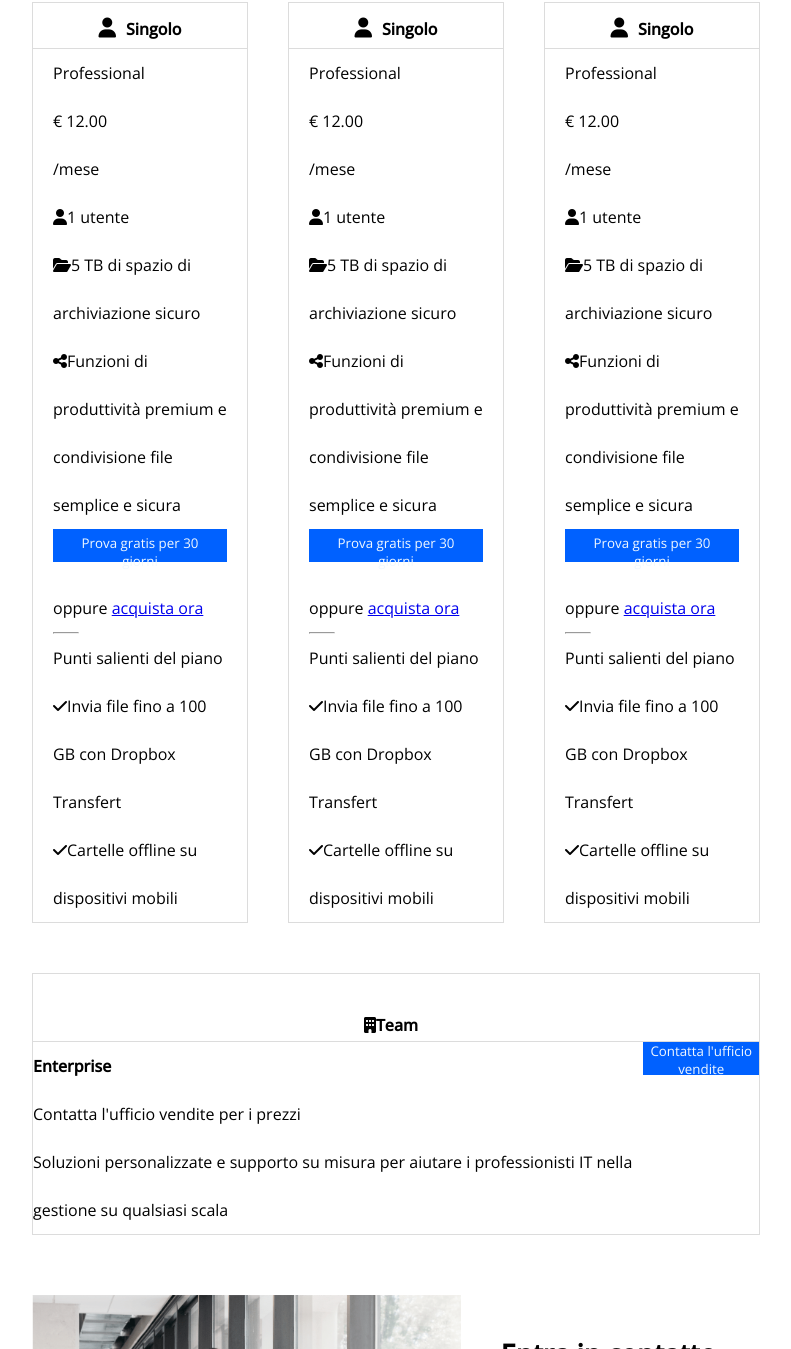
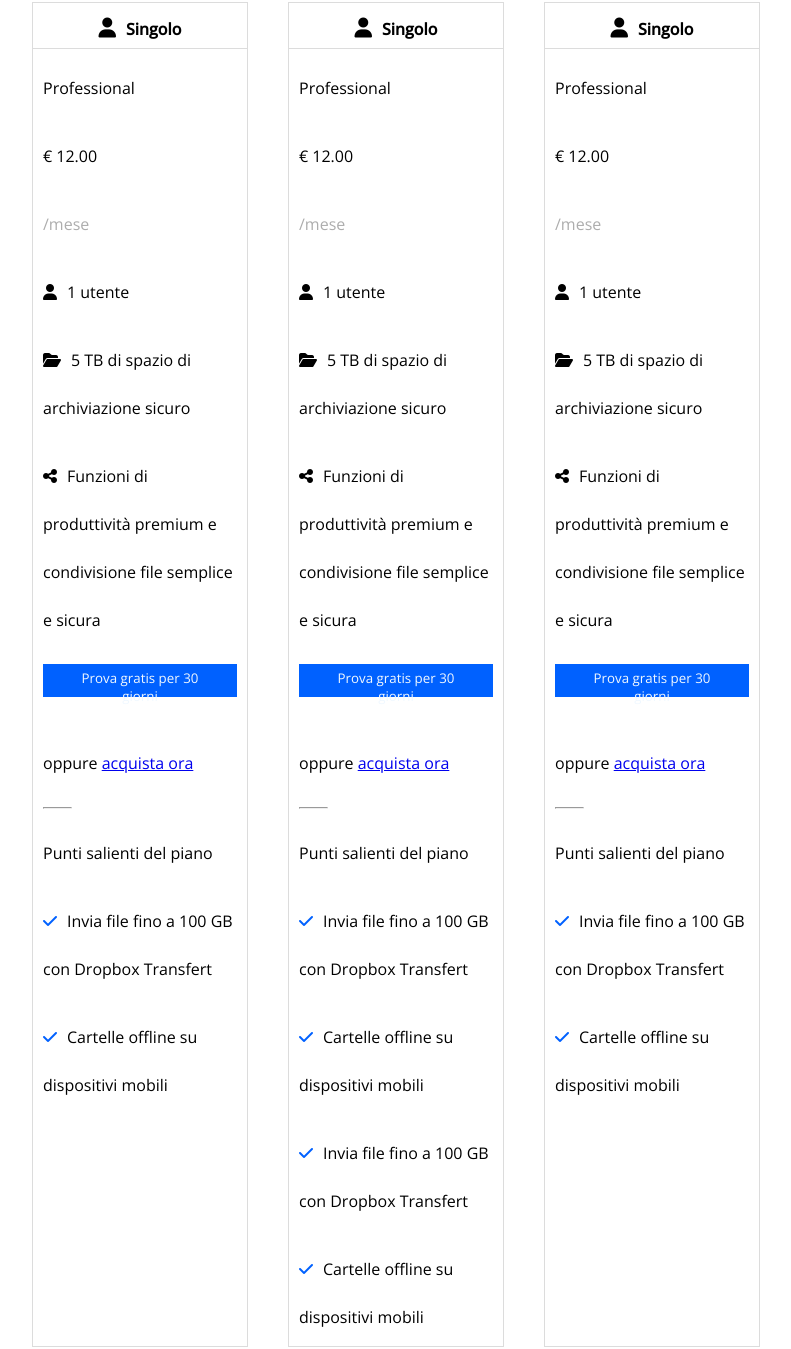
Before and after one commit to AlbertoMessineo/htmlcss-dropbox, a plain HTML site: page index.html in a window 1280 px wide. Shown: the part 1309-2658 px from the top of the page, without its empty margins (244-1035 px from the left). Drawn offline with nearby package versions, Linux system fonts and the light colour scheme.

Commit message:
feat: most style fixed

```diff
--- a/css/styles.css
+++ b/css/styles.css
@@ -35,7 +35,12 @@ h1 {
     width: 70vw;
     margin: 0 auto;
 }
-
+.icon{
+    padding-right: 10px;
+}
+.fa-check{
+    color: #0061ff;
+}
 /* blue buttons */
 .blu {
     background-color: #0061ff;
@@ -47,7 +52,7 @@ h1 {
 
 .container {
     width: 60vw;
-    margin: 50px auto;
+    margin: 50px auto 0 auto;
 }
 
 /* HEADER */
@@ -228,7 +233,9 @@ label {
     display: inline-block;
     line-height: 3;
 }
-
+.month{
+    color: rgb(173, 173, 173);
+}
 .trial {
     padding: 5px 20px;
 }
@@ -241,20 +248,36 @@ h6 {
     font-size: 16px;
     border-bottom: 1px solid gainsboro;
 }
+.piano > li{
+    padding: 15px 0 5px 0;
+}
 
 /* 2ND SECTION */
 /* COLONNA LARGA */
 .col-wide {
     width: calc(60vw - 40px);
-    padding-top: 30px;
+    padding-top: 10px;
     margin: 30px auto;
     border: 1px solid gainsboro;
+}
+.col-wide > h6{
+    font-size: 25px;
 }
 
 .container-wide {
     display: flex;
     justify-content: space-between;
     line-height: 3;
+}
+.team{
+    padding: 0 10px 0 10px;
+}
+.right-part{
+    padding-right: 10px;
+    padding-top: 10px;
+}
+.fa-building{
+    font-size: 25px;
 }
 
 
@@ -289,6 +312,14 @@ img {
 .p-caption{
     padding: 20px 0;
 }
+.white{
+    margin-top: 20px;
+    padding: 10px;
+    font-size: 14px;
+}
+
+
+
 /* 4TH SECTION */
 .grid {
     margin: 20px auto;
@@ -471,28 +502,29 @@ hr {
     text-align: left;
 }
 
-.domanda  {
-    /* line-height: 4; */
+.domanda {
     border-top: 1px solid gainsboro;
     border-bottom: 1px solid gainsboro;
+  }
 
-}
-.debug {border:1px solid red}
-.tohover{
+  .toHover {
     display: flex;
     justify-content: space-between;
     align-items: center;
-}
-.risposta {
+    padding: 25px 5px;
+  }
+
+  .risposta {
+    transition: height 300ms ease-in-out;
     visibility: hidden;
     height: 0;
-}
+  }
 
-.tohover:hover .risposta {
+  .toHover:hover + .risposta {
     height: 100px;
+    padding: 10px 5px;
     visibility: visible;
-}
-
+  }
 
 /* FOOTER */
 
@@ -502,6 +534,10 @@ footer {
 
 .ft {
     display: flex;
+}
+.ft-last {
+    width: 60vw;
+    margin: 0 auto 0 auto;
 }
 
 .footer {
--- a/index.html
+++ b/index.html
@@ -88,13 +88,13 @@
                 <div class="colonna">
                     <h6><i class="fa-solid fa-user usertitle"></i>Singolo</h6>
                     <ul class="piano">
-                        <li class="type">Professional</li>
-                        <li class="price">€ 12.00</li>
+                        <li class=" type">Professional</li>
+                        <li class=" price">€ 12.00</li>
                         <li class="month">/mese</li>
-                        <li class="info"><i class="fa-solid fa-user"></i>1 utente</li>
-                        <li class="info"><i class="fa-solid fa-folder-open"></i>5 TB di spazio di archiviazione sicuro
+                        <li class=" info"><i class="fa-solid fa-user icon"></i>1 utente</li>
+                        <li class=" info"><i class="fa-solid fa-folder-open icon"></i>5 TB di spazio di archiviazione sicuro
                         </li>
-                        <li class="info"><i class="fa-solid fa-share-nodes"></i>Funzioni di produttività premium e
+                        <li class=" info"><i class="fa-solid fa-share-nodes icon"></i>Funzioni di produttività premium e
                             condivisione file semplice e sicura</li>
                         <li><button class="blu trial">Prova gratis per 30 giorni</button></li>
                         <li>oppure <a href="buy"> acquista ora</a></li>
@@ -102,20 +102,20 @@
                             <hr>
                         </li>
                         <li>Punti salienti del piano</li>
-                        <li><i class="fa-solid fa-check"></i>Invia file fino a 100 GB con Dropbox Transfert</li>
-                        <li><i class="fa-solid fa-check"></i>Cartelle offline su dispositivi mobili</li>
+                        <li><i class="fa-solid fa-check icon"></i>Invia file fino a 100 GB con Dropbox Transfert</li>
+                        <li><i class="fa-solid fa-check icon"></i>Cartelle offline su dispositivi mobili</li>
                     </ul>
                 </div>
                 <div class="colonna">
                     <h6><i class="fa-solid fa-user usertitle"></i>Singolo</h6>
                     <ul class="piano">
-                        <li class="type">Professional</li>
-                        <li class="price">€ 12.00</li>
-                        <li class="month">/mese</li>
-                        <li class="info"><i class="fa-solid fa-user"></i>1 utente</li>
-                        <li class="info"><i class="fa-solid fa-folder-open"></i>5 TB di spazio di archiviazione sicuro
+                        <li class=" type">Professional</li>
+                        <li class=" price">€ 12.00</li>
+                        <li class=" month">/mese</li>
+                        <li class=" info"><i class="fa-solid fa-user icon"></i>1 utente</li>
+                        <li class=" info"><i class="fa-solid fa-folder-open icon"></i>5 TB di spazio di archiviazione sicuro
                         </li>
-                        <li class="info"><i class="fa-solid fa-share-nodes"></i>Funzioni di produttività premium e
+                        <li class="info"><i class="fa-solid fa-share-nodes icon"></i>Funzioni di produttività premium e
                             condivisione file semplice e sicura</li>
                         <li><button class="blu trial">Prova gratis per 30 giorni</button></li>
                         <li>oppure <a href="buy"> acquista ora</a></li>
@@ -123,20 +123,22 @@
                             <hr>
                         </li>
                         <li>Punti salienti del piano</li>
-                        <li><i class="fa-solid fa-check"></i>Invia file fino a 100 GB con Dropbox Transfert</li>
-                        <li><i class="fa-solid fa-check"></i>Cartelle offline su dispositivi mobili</li>
+                        <li><i class="fa-solid fa-check icon"></i>Invia file fino a 100 GB con Dropbox Transfert</li>
+                        <li><i class="fa-solid fa-check icon"></i>Cartelle offline su dispositivi mobili</li>
+                        <li><i class="fa-solid fa-check icon"></i>Invia file fino a 100 GB con Dropbox Transfert</li>
+                        <li><i class="fa-solid fa-check icon"></i>Cartelle offline su dispositivi mobili</li>
                     </ul>
                 </div>
                 <div class="colonna">
                     <h6><i class="fa-solid fa-user usertitle"></i>Singolo</h6>
                     <ul class="piano">
-                        <li class="type">Professional</li>
-                        <li class="price">€ 12.00</li>
-                        <li class="month">/mese</li>
-                        <li class="info"><i class="fa-solid fa-user"></i>1 utente</li>
-                        <li class="info"><i class="fa-solid fa-folder-open"></i>5 TB di spazio di archiviazione sicuro
+                        <li class=" type">Professional</li>
+                        <li class=" price">€ 12.00</li>
+                        <li class=" month">/mese</li>
+                        <li class=" info"><i class="fa-solid fa-user icon"></i>1 utente</li>
+                        <li class=" info"><i class="fa-solid fa-folder-open icon"></i>5 TB di spazio di archiviazione sicuro
                         </li>
-                        <li class="info"><i class="fa-solid fa-share-nodes"></i>Funzioni di produttività premium e
+                        <li class="info"><i class="fa-solid fa-share-nodes icon"></i>Funzioni di produttività premium e
                             condivisione file semplice e sicura</li>
                         <li><button class="blu trial">Prova gratis per 30 giorni</button></li>
                         <li>oppure <a href="buy"> acquista ora</a></li>
@@ -144,8 +146,8 @@
                             <hr>
                         </li>
                         <li>Punti salienti del piano</li>
-                        <li><i class="fa-solid fa-check"></i>Invia file fino a 100 GB con Dropbox Transfert</li>
-                        <li><i class="fa-solid fa-check"></i>Cartelle offline su dispositivi mobili</li>
+                        <li><i class="fa-solid fa-check icon"></i>Invia file fino a 100 GB con Dropbox Transfert</li>
+                        <li><i class="fa-solid fa-check icon"></i>Cartelle offline su dispositivi mobili</li>
                     </ul>
                 </div>
             </div>
@@ -153,16 +155,16 @@
         <!-- SECONDA SEZIONE -->
         <section class="second">
             <div class="col-wide">
-                <h6><i class="fa-solid fa-building"></i>Team</h6>
+                <h6><i class="fa-solid fa-building icon"></i>Team</h6>
                 <div class="container-wide">
                     <div class="left-part">
-                        <h4>Enterprise</h4>
-                        <p class="subt">Contatta l'ufficio vendite per i prezzi</p>
-                        <p class="small">Soluzioni personalizzate e supporto su misura per aiutare i professionisti IT
+                        <h4 class="team">Enterprise</h4>
+                        <p class="subt team">Contatta l'ufficio vendite per i prezzi</p>
+                        <p class="small team">Soluzioni personalizzate e supporto su misura per aiutare i professionisti IT
                             nella gestione su qualsiasi scala</p>
                     </div>
                     <div class="right-part">
-                        <button class="blu office">Contatta l'ufficio vendite</button>
+                        <button class="blu office team">Contatta l'ufficio vendite</button>
                     </div>
                 </div>
             </div>
@@ -274,21 +276,25 @@
         <section class="questions">
             <h6>Domande frequenti</h6>
             <div class="domanda debug">
-                <div class="tohover">
+                <div class="toHover">
                     <span>Qual è la differenza tra Dropbox Business Advanced e Dropbox Business Standard? </span>
                     <i class="fa-solid fa-caret-down"></i>
                 </div>
                 <div class="risposta debug">Lorem ipsum dolor, sit amet consectetur adipisicing elit. Alias sapiente molestias ex, ipsam consequuntur tempore doloribus magnam laborum, ab vero voluptatum ipsa labore veritatis impedit sequi quam minus totam quod!</div>
             </div>
             <div class="domanda">
-                <span>Qual è la differenza tra Dropbox Business Advanced e Dropbox Business Standard? </span>
-                <i class="fa-solid fa-caret-down"></i>
-                <!-- <div class="risposta">Lorem ipsum dolor, sit amet consectetur adipisicing elit. Alias sapiente molestias ex, ipsam consequuntur tempore doloribus magnam laborum, ab vero voluptatum ipsa labore veritatis impedit sequi quam minus totam quod!</div> -->
+                <div class="toHover">
+                    <span>Qual è la differenza tra Dropbox Business Advanced e Dropbox Business Standard? </span>
+                    <i class="fa-solid fa-caret-down"></i>
+                </div>
+                <div class="risposta">Lorem ipsum dolor, sit amet consectetur adipisicing elit. Alias sapiente molestias ex, ipsam consequuntur tempore doloribus magnam laborum, ab vero voluptatum ipsa labore veritatis impedit sequi quam minus totam quod!</div>
             </div>
             <div class="domanda">
-                <span>Qual è la differenza tra Dropbox Business Advanced e Dropbox Business Standard? </span>
-                <i class="fa-solid fa-caret-down"></i>
-                <!-- <div class="risposta">Lorem ipsum dolor, sit amet consectetur adipisicing elit. Alias sapiente molestias ex, ipsam consequuntur tempore doloribus magnam laborum, ab vero voluptatum ipsa labore veritatis impedit sequi quam minus totam quod!</div> -->
+                <div class="toHover">
+                    <span>Qual è la differenza tra Dropbox Business Advanced e Dropbox Business Standard? </span>
+                    <i class="fa-solid fa-caret-down"></i>
+                </div>
+                <div class="risposta">Lorem ipsum dolor, sit amet consectetur adipisicing elit. Alias sapiente molestias ex, ipsam consequuntur tempore doloribus magnam laborum, ab vero voluptatum ipsa labore veritatis impedit sequi quam minus totam quod!</div>
             </div>
         </section>
     </main>
```
